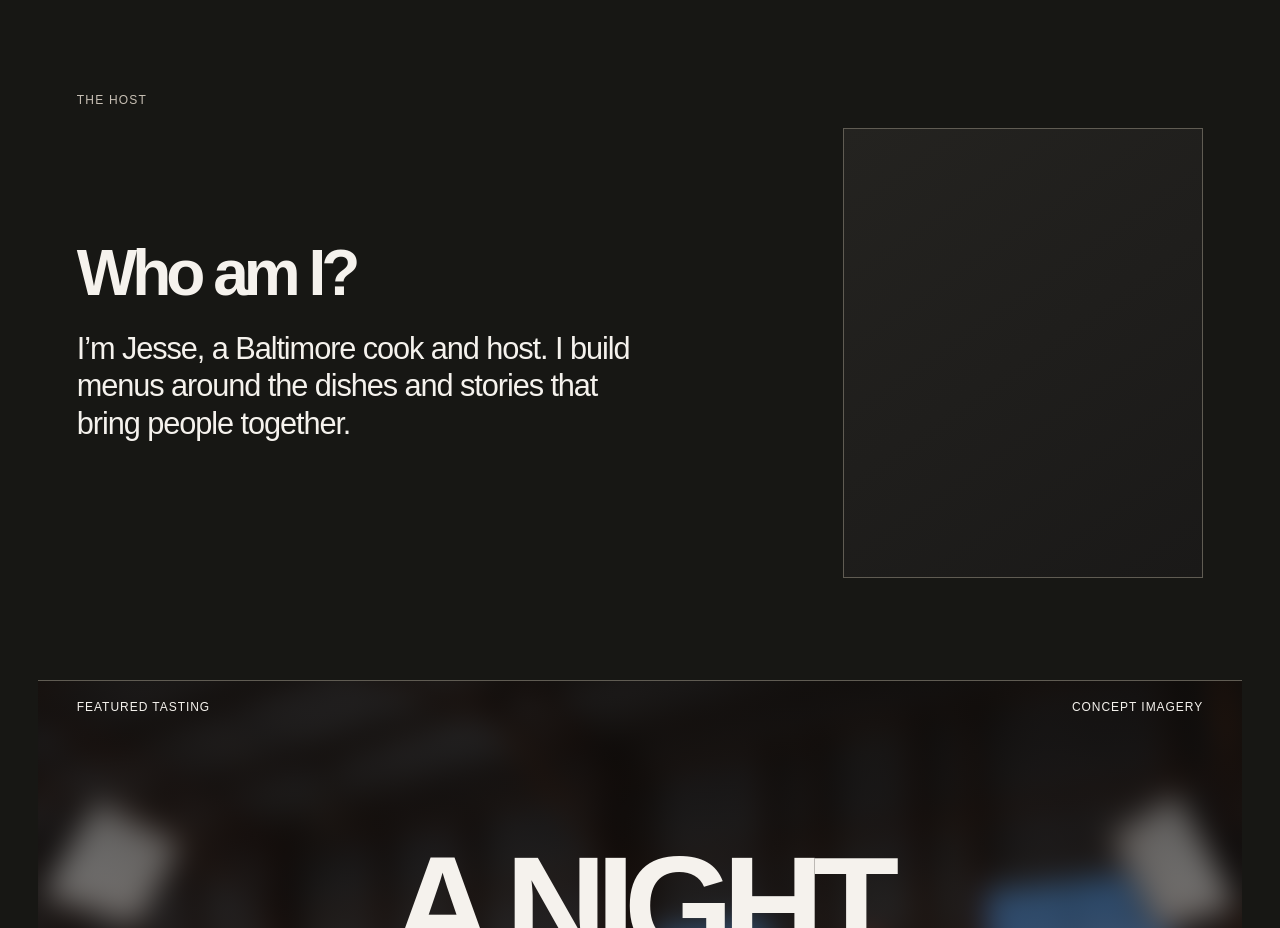
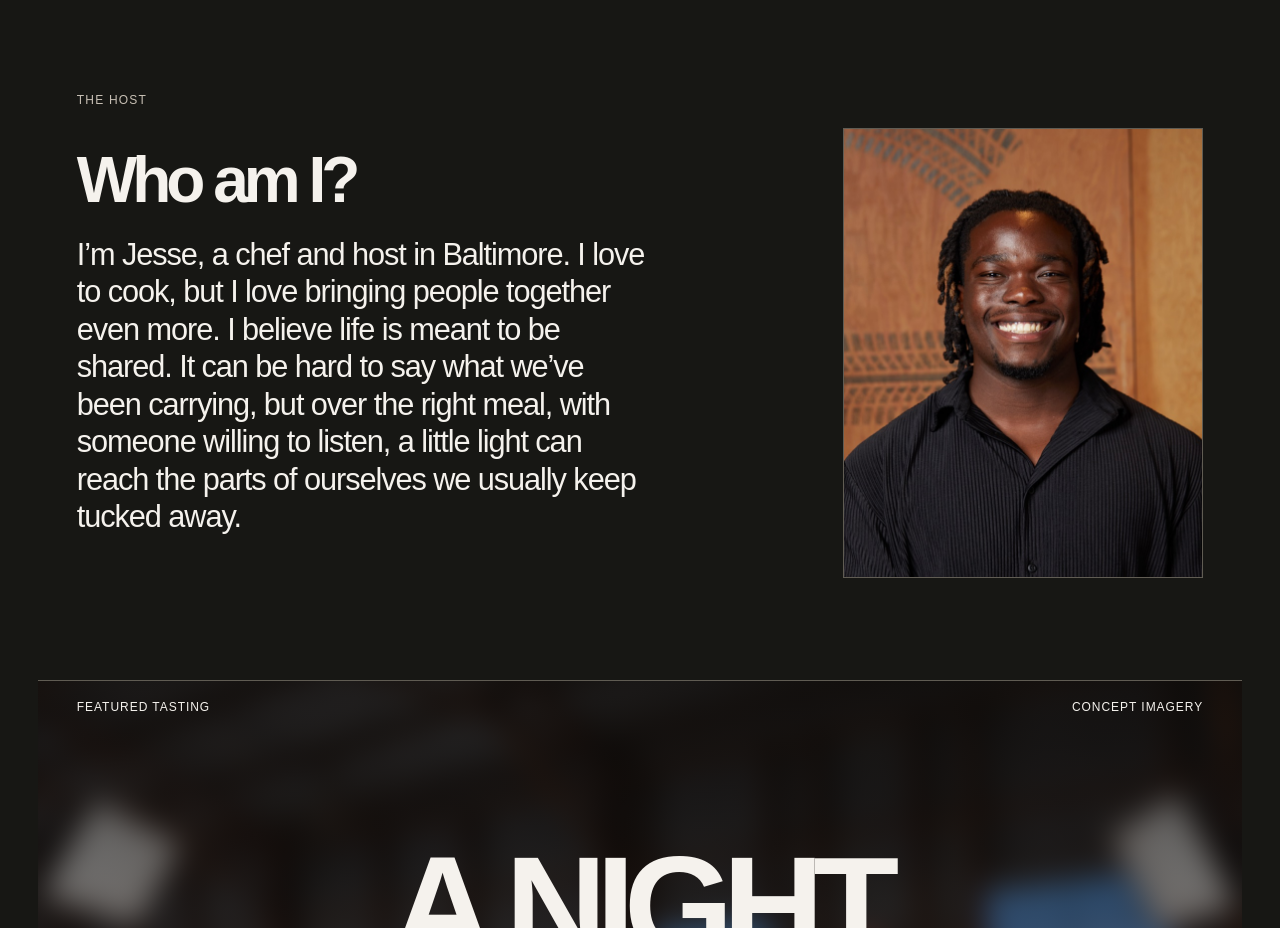
Before and after one commit to Food-of-Life/who-are-we, a Next.js app: page / in a window 1280 px wide. Shown: the part 1560-2488 px from the top of the page. Built offline with nearby package versions, Linux system fonts and the light colour scheme; no server answers.

Commit message:
Add Jesse’s headshot and update host bio

```diff
--- a/app/page.tsx
+++ b/app/page.tsx
@@ -45,8 +45,10 @@ export default function Home() {
       </section>
       <section className="editorial text-panel host-panel" id="host">
         <p className="label">The host</p>
-        <div className="host-copy" data-reveal><h2>Who am I?</h2><p>I’m Jesse, a Baltimore cook and host. I build menus around the dishes and stories that bring people together.</p></div>
-        <div className="host-portrait" aria-hidden="true" data-reveal/>
+        <div className="host-copy" data-reveal><h2>Who am I?</h2><p>I’m Jesse, a chef and host in Baltimore. I love to cook, but I love bringing people together even more. I believe life is meant to be shared. It can be hard to say what we’ve been carrying, but over the right meal, with someone willing to listen, a little light can reach the parts of ourselves we usually keep tucked away.</p></div>
+        <div className="host-portrait" data-reveal>
+          <Image src="/food/jesse-headshot.jpg" alt="Jesse, chef and host of Food of Life" fill sizes="(max-width: 680px) 240px, 360px"/>
+        </div>
       </section>
       <Tasting/>
       <section className="contact" id="contact">
--- a/app/style.css
+++ b/app/style.css
@@ -264,6 +264,7 @@ body:has(.event-dialog[open]){overflow:hidden}
 }
 
 .host-portrait {
+  position: relative;
   width: min(100%, 360px);
   aspect-ratio: 4 / 5;
   justify-self: end;
@@ -326,3 +327,8 @@ body:has(.event-dialog[open]){overflow:hidden}
   font-size: clamp(16px, 1.7vw, 20px);
   line-height: 1.55;
 }
+
+.host-portrait img {
+  object-fit: cover;
+  object-position: center 38%;
+}
```
Also changed, not shown: public/food/jesse-headshot.jpg (added).
